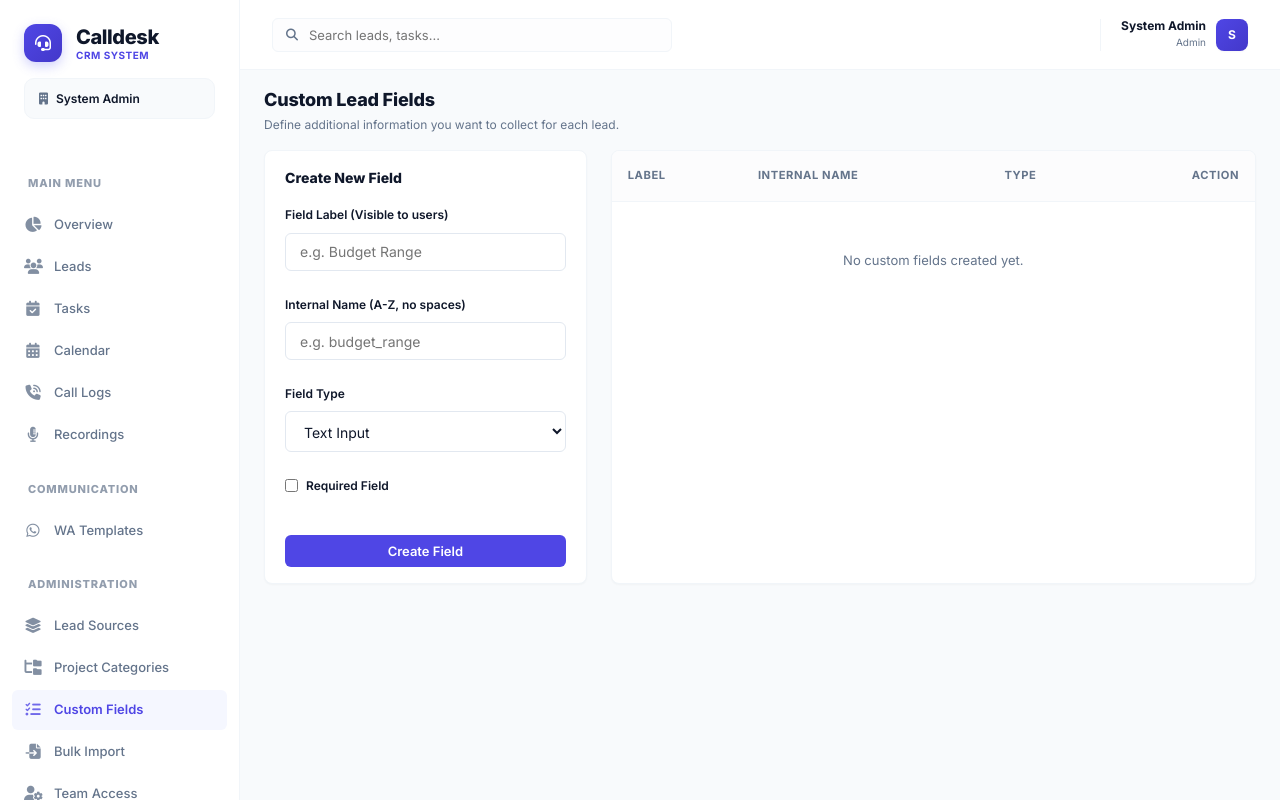
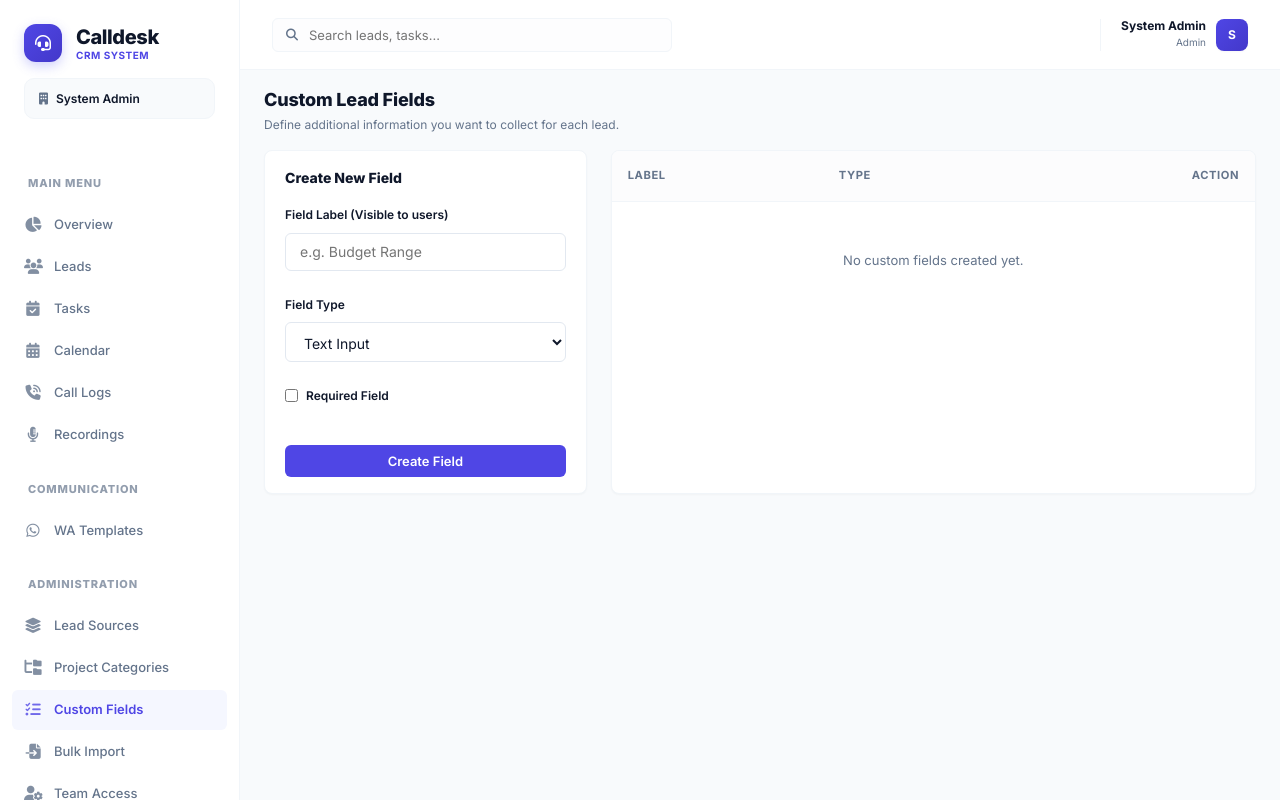
Before and after one commit to krsaurabhmca/calldesk2, a PHP site: page /calldesk/custom_fields.php in a window 1280 px wide. Run offline with PHP 8.4, Linux system fonts and the light colour scheme; a user stored in the database is signed in; data that the repository does not hold is empty; a stand-in replaces the project's code that opens the database connection; some libraries are stand-ins or nearby versions.

Commit message:
UI: Hide Internal Name from Custom Fields interface while keeping auto-gen

```diff
--- a/custom_fields.php
+++ b/custom_fields.php
@@ -92,7 +92,7 @@ include 'includes/header.php';
                 <label class="form-label" style="font-size: 0.75rem;">Field Label (Visible to users)</label>
                 <input type="text" name="field_label" id="field_label" class="form-control" placeholder="e.g. Budget Range" required>
             </div>
-            <div class="form-group">
+            <div class="form-group" style="display: none;">
                 <label class="form-label" style="font-size: 0.75rem;">Internal Name (A-Z, no spaces)</label>
                 <input type="text" name="field_name" id="field_name" class="form-control" placeholder="e.g. budget_range" pattern="[a-zA-Z0-9_]+" required>
             </div>
@@ -123,7 +123,6 @@ include 'includes/header.php';
             <thead>
                 <tr>
                     <th style="padding: 1rem;">Label</th>
-                    <th style="padding: 1rem;">Internal Name</th>
                     <th style="padding: 1rem;">Type</th>
                     <th style="padding: 1rem; text-align: right;">Action</th>
                 </tr>
@@ -137,7 +136,6 @@ include 'includes/header.php';
                             <span style="color: var(--danger);">*</span>
                         <?php endif; ?>
                     </td>
-                    <td style="padding: 1rem; font-family: monospace; font-size: 0.75rem; color: var(--text-muted);"><?php echo $row['field_name']; ?></td>
                     <td style="padding: 1rem; text-transform: uppercase; font-size: 0.7rem; font-weight: 700; color: var(--primary);"><?php echo $row['field_type']; ?></td>
                     <td style="padding: 1rem; text-align: right;">
                         <div style="display: flex; gap: 0.5rem; justify-content: flex-end;">
@@ -179,10 +177,7 @@ include 'includes/header.php';
                 <label class="form-label" style="font-size: 0.75rem;">Field Label</label>
                 <input type="text" name="field_label" id="edit_field_label" class="form-control" required>
             </div>
-            <div class="form-group">
-                <label class="form-label" style="font-size: 0.75rem;">Internal Name</label>
-                <input type="text" name="field_name" id="edit_field_name" class="form-control" pattern="[a-zA-Z0-9_]+" required>
-            </div>
+            <input type="hidden" name="field_name" id="edit_field_name">
             <div class="form-group">
                 <label class="form-label" style="font-size: 0.75rem;">Field Type</label>
                 <select name="field_type" class="form-control" id="edit_field_type" onchange="toggleEditOptions()">
```
